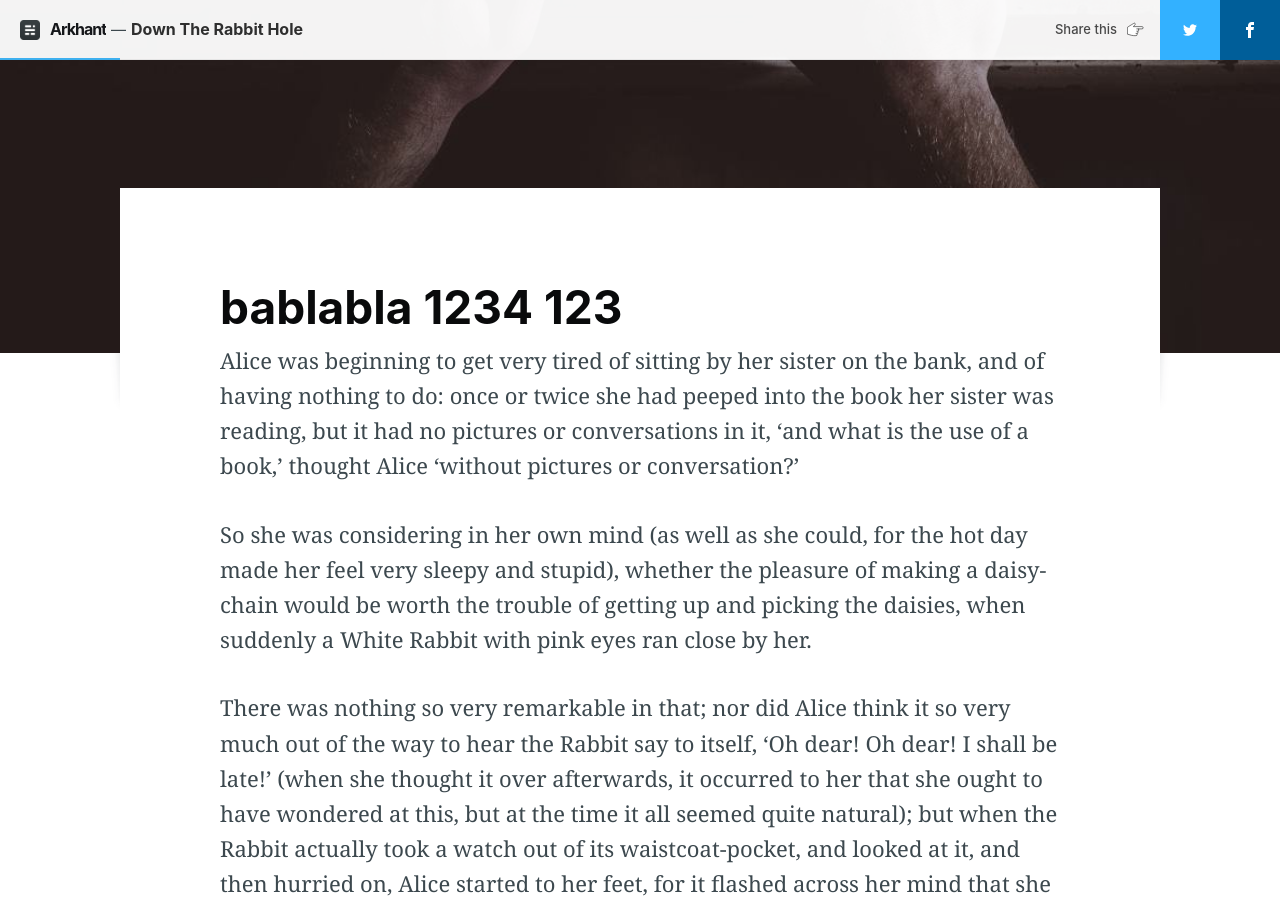
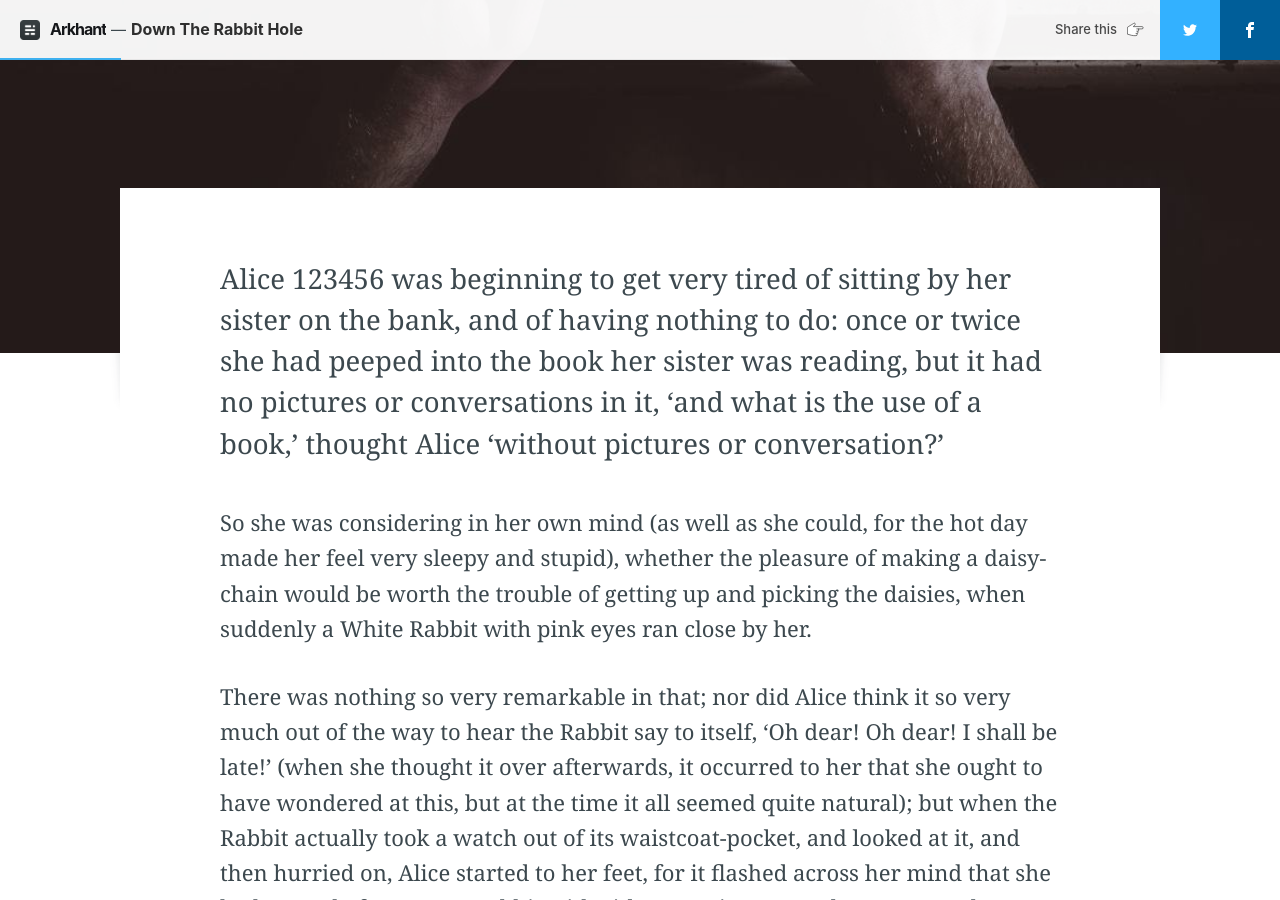
Before and after one commit to arkhant/arkhant.github.io, a Jekyll site: the page built from _posts/1865-11-26-down-the-rabbit-hole.md, in a window 1280 px wide and 900 px high, scrolled down 709 px. Built offline with Jekyll 4.4.1, drawn with Linux system fonts in a browser that asks for light colours; nearby versions of some CDN libraries; comment, search, counter and statistics services are not loaded.

Commit message:
se quita el encabeazado
# y se agrega 123456 al inicio

```diff
--- a/_posts/1865-11-26-down-the-rabbit-hole.md
+++ b/_posts/1865-11-26-down-the-rabbit-hole.md
@@ -10,10 +10,7 @@
 subclass: 'post tag-fiction'
 author: lewis
 ---
-
-# bablabla 1234 123
-
-Alice was beginning to get very tired of sitting by her sister on the bank, and of having nothing to do: once or twice she had peeped into the book her sister was reading, but it had no pictures or conversations in it, 'and what is the use of a book,' thought Alice 'without pictures or conversation?'
+Alice 123456 was beginning to get very tired of sitting by her sister on the bank, and of having nothing to do: once or twice she had peeped into the book her sister was reading, but it had no pictures or conversations in it, 'and what is the use of a book,' thought Alice 'without pictures or conversation?'
 
 So she was considering in her own mind (as well as she could, for the hot day made her feel very sleepy and stupid), whether the pleasure of making a daisy-chain would be worth the trouble of getting up and picking the daisies, when suddenly a White Rabbit with pink eyes ran close by her.
 
```
Also changed, not shown: 1 other file.
